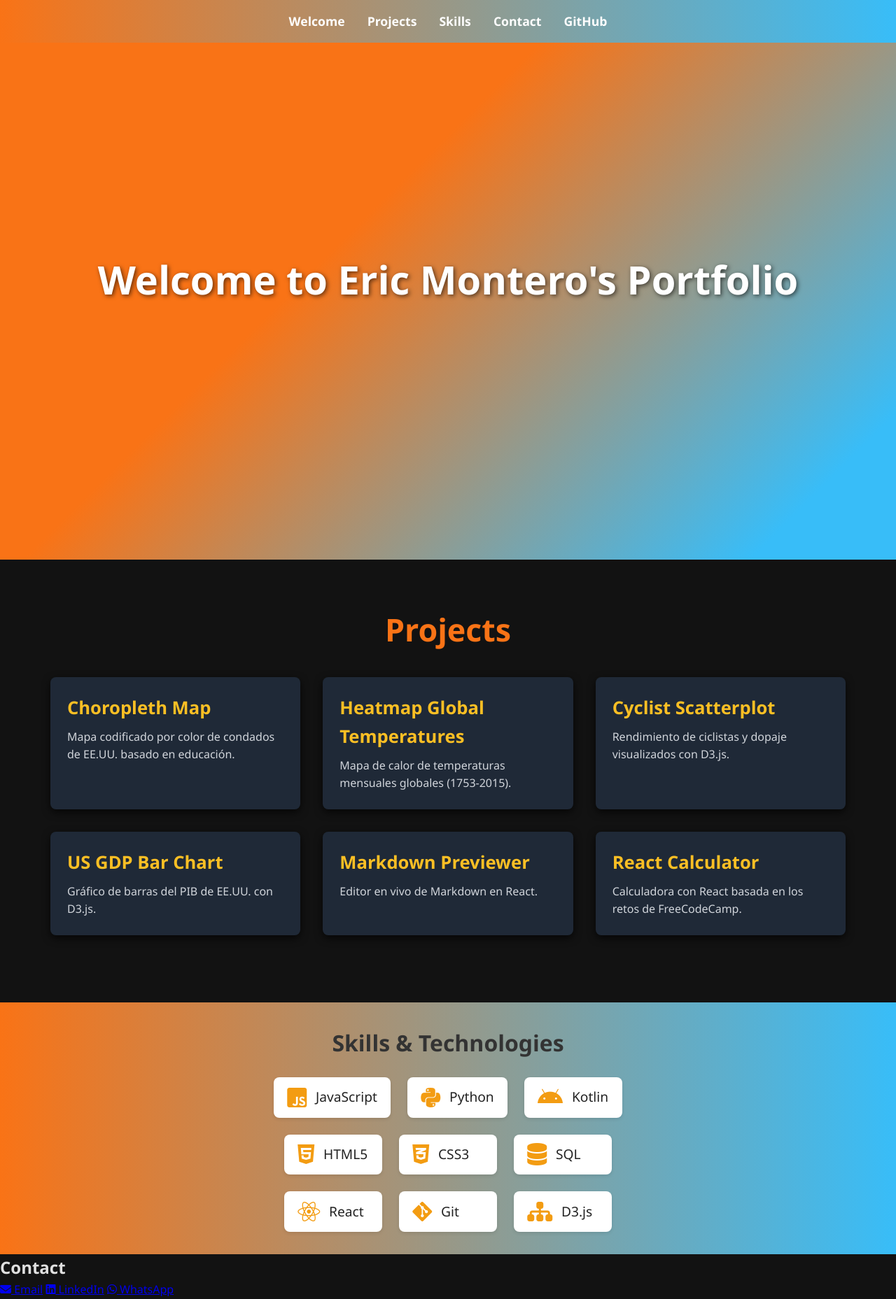
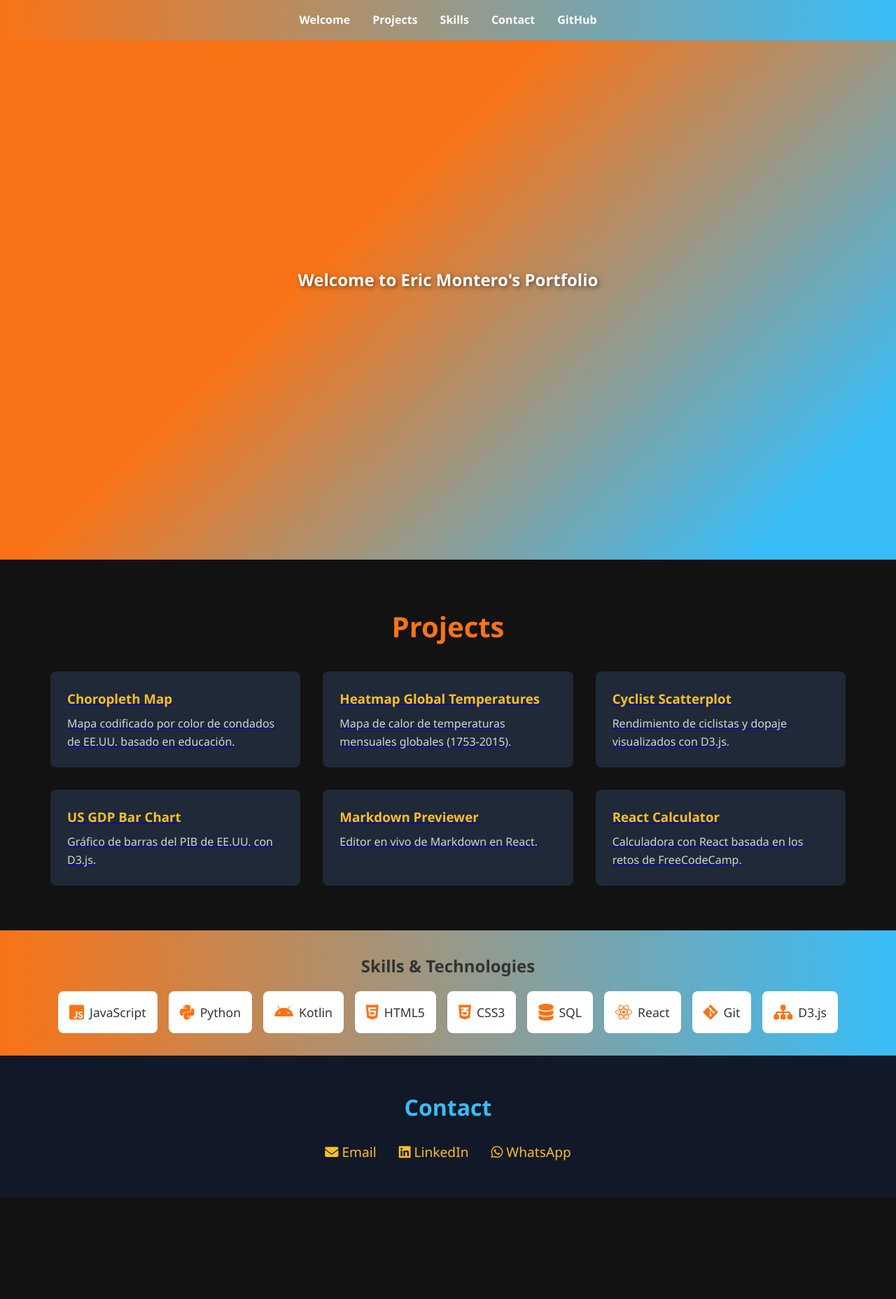
Before and after one commit to Eldercros01/personal-portfolio, a plain HTML site: page index.html in a window 1280 px wide. Shown: the whole page at 70% size. After the commit the page ends 1711 px from the top, so only its background shows below. Drawn offline with Linux system fonts and the light colour scheme.

Commit message:
Update styles.css

```diff
--- a/styles.css
+++ b/styles.css
@@ -1,4 +1,4 @@
-/* Reset básico */
+
 * {
   margin: 0;
   padding: 0;
@@ -6,76 +6,58 @@
 }
 
 body {
-  font-family: 'Segoe UI', Tahoma, Geneva, Verdana, sans-serif;
-  line-height: 1.6;
+  font-family: 'Segoe UI', sans-serif;
   background-color: #121212;
   color: #e0e0e0;
+  line-height: 1.6;
 }
 
-/* Navbar */
-#navbar {
-  position: fixed;
-  top: 0;
-  width: 100%;
-  background: linear-gradient(90deg, #f97316, #38bdf8); /* naranja y azul cielo */
+nav#navbar {
+  background: linear-gradient(90deg, #f97316, #38bdf8);
   padding: 1rem 2rem;
-  z-index: 1000;
   display: flex;
   justify-content: center;
+  position: fixed;
+  width: 100%;
+  top: 0;
+  z-index: 999;
 }
 
-#navbar ul {
+nav#navbar ul {
+  list-style: none;
   display: flex;
-  list-style: none;
   gap: 2rem;
 }
 
-#navbar a {
+nav#navbar a {
+  text-decoration: none;
   color: white;
-  text-decoration: none;
-  font-weight: 600;
-  font-size: 1.1rem;
-  transition: color 0.3s ease;
+  font-weight: bold;
 }
 
-#navbar a:hover,
-#navbar a:focus {
-  color: #fbbf24; /* amarillo para hover */
-  outline: none;
-}
-
-/* Welcome Section */
 #welcome-section {
-  height: 100vh; /* igual altura del viewport */
+  height: 100vh;
+  background: linear-gradient(135deg, #f97316 40%, #38bdf8 90%);
   display: flex;
   justify-content: center;
   align-items: center;
-  background: linear-gradient(135deg, #f97316 40%, #38bdf8 90%);
-  text-align: center;
-  padding: 0 1rem;
+  color: white;
+  text-shadow: 2px 2px 6px rgba(0,0,0,0.5);
 }
 
-#welcome-section h1 {
-  font-size: 3.5rem;
-  color: #fff;
-  text-shadow: 2px 2px 6px rgba(0, 0, 0, 0.6);
-}
-
-/* Projects Section */
 #projects {
-  padding: 4rem 2rem 6rem;
+  padding: 4rem 2rem;
   max-width: 1200px;
   margin: 0 auto;
 }
 
 #projects h2 {
   text-align: center;
-  font-size: 2.8rem;
+  font-size: 2.5rem;
+  color: #f97316;
   margin-bottom: 2rem;
-  color: #f97316;
 }
 
-/* Grid de proyectos */
 .projects-grid {
   display: grid;
   grid-template-columns: repeat(auto-fit, minmax(280px, 1fr));
@@ -84,61 +66,24 @@ body {
 
 .project-tile {
   background-color: #1f2937;
+  padding: 1.5rem;
   border-radius: 8px;
-  box-shadow: 0 4px 12px rgba(0, 0, 0, 0.7);
-  padding: 1.5rem;
-  transition: transform 0.3s ease, box-shadow 0.3s ease;
+  transition: all 0.3s ease;
 }
 
-.project-tile:hover,
-.project-tile:focus-within {
-  transform: translateY(-6px);
-  box-shadow: 0 8px 20px rgba(255, 152, 0, 0.8);
-}
-
-.project-tile a {
-  color: #fbbf24;
-  text-decoration: none;
-  display: block;
+.project-tile:hover {
+  transform: translateY(-5px);
+  box-shadow: 0 8px 20px rgba(255, 152, 0, 0.6);
 }
 
 .project-tile h3 {
-  font-size: 1.6rem;
+  color: #fbbf24;
   margin-bottom: 0.5rem;
 }
 
 .project-tile p {
   font-size: 1rem;
   color: #d1d5db;
-}
-
-/* Responsive Media Query */
-@media (max-width: 720px) {
-  #welcome-section h1 {
-    font-size: 2.5rem;
-  }
-
-  #navbar ul {
-    gap: 1rem;
-  }
-}
-
-@media (max-width: 420px) {
-  #welcome-section h1 {
-    font-size: 1.8rem;
-  }
-
-  #projects h2 {
-    font-size: 2rem;
-  }
-
-  .project-tile h3 {
-    font-size: 1.2rem;
-  }
-
-  .project-tile p {
-    font-size: 0.9rem;
-  }
 }
 
 #skills {
@@ -148,42 +93,55 @@ body {
 
 #skills h2 {
   text-align: center;
-  margin-bottom: 1.5rem;
-  font-size: 2rem;
   color: #333;
+  margin-bottom: 1rem;
 }
 
 .languages-list {
-  list-style: none;
   display: flex;
   flex-wrap: wrap;
   justify-content: center;
-  gap: 1.5rem;
-  padding: 0;
-  margin: 0 auto;
-  max-width: 600px;
+  gap: 1rem;
+  list-style: none;
 }
 
 .languages-list li {
-  background-color: white;
+  background: white;
+  padding: 1rem;
   border-radius: 8px;
-  box-shadow: 0 2px 5px rgb(0 0 0 / 0.1);
-  padding: 0.8rem 1.2rem;
+  color: #333;
   display: flex;
   align-items: center;
-  gap: 0.8rem;
-  font-size: 1.2rem;
-  color: #222;
-  min-width: 140px;
-  cursor: default;
-  transition: background-color 0.3s ease;
+  gap: 0.5rem;
+  font-size: 1.1rem;
 }
 
-.languages-list li i {
-  font-size: 2rem;
-  color: #f39c12; /* color naranja para íconos, puedes cambiarlo */
+.languages-list i {
+  font-size: 1.5rem;
+  color: #f97316;
 }
 
-.languages-list li:hover {
-  background-color: #ffeaa7;
+#contact {
+  padding: 3rem 2rem;
+  text-align: center;
+  background-color: #111827;
 }
+
+#contact h2 {
+  font-size: 2rem;
+  margin-bottom: 1.5rem;
+  color: #38bdf8;
+}
+
+.contact-links {
+  display: flex;
+  justify-content: center;
+  gap: 2rem;
+  flex-wrap: wrap;
+}
+
+.contact-links a {
+  color: #fbbf24;
+  font-size: 1.2rem;
+  text-decoration: none;
+  transition:
```
